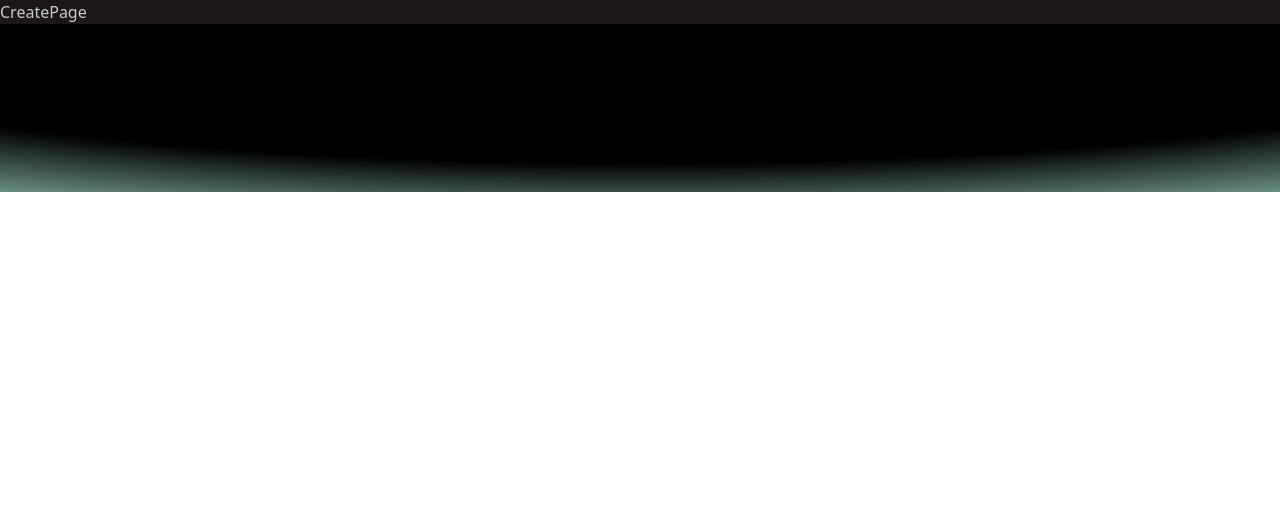
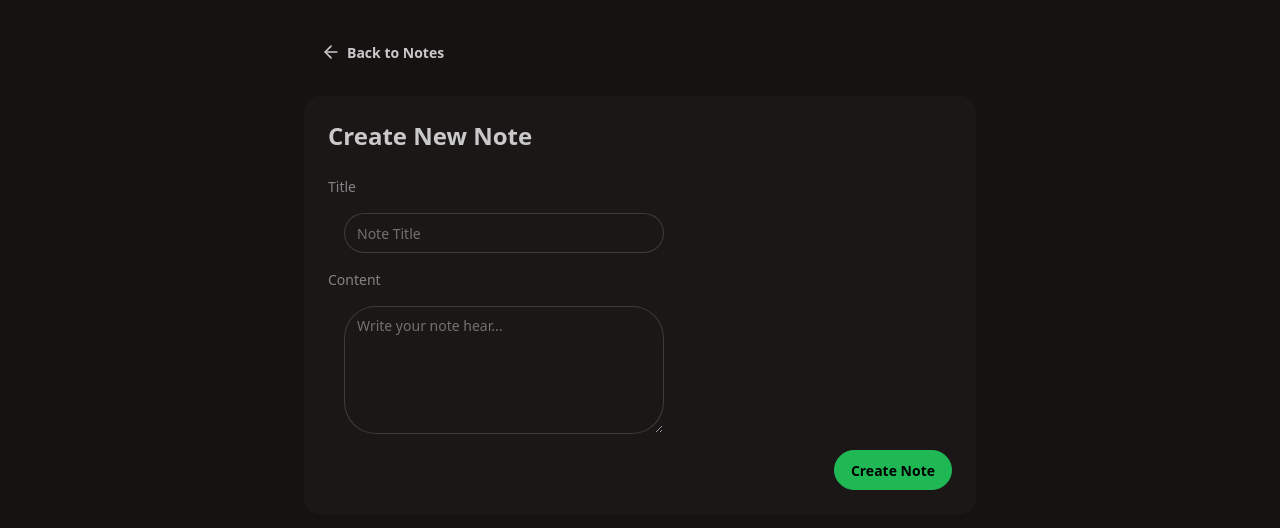
Before and after one commit to Nakul-Shakya/MERN_Thinkboard, a React (Vite) app in the folder frontend/: page /create in a window 1280 px wide. Shown: the top 528 px of the page. Built offline with nearby package versions, Linux system fonts and the light colour scheme.

Commit message:
CreatePage UI is 90% DONE

```diff
--- a/frontend/src/pages/CreatePage.jsx
+++ b/frontend/src/pages/CreatePage.jsx
@@ -1,9 +1,70 @@
-import React from 'react'
+import React, { useState } from "react";
+import { ArrowLeftIcon } from "lucide-react";
+import { Link } from "react-router";
 
 const CreatePage = () => {
+  const [title, setTitle] = useState("");
+  const [content, setContent] = useState("");
+  const [loading, setLoading] = useState(false);
+
+  const handleSubmit = () => {};
+
   return (
-    <div>CreatePage</div>
-  )
-}
+    <div className="min-h-screen bg-base-200">
+      <div className="container mx-auto px-4 py-8">
+        <div className="max-w-2xl mx-auto">
+          <Link to={"/"} className="btn btn-ghost mb-6">
+            <ArrowLeftIcon className="size-5" />
+            Back to Notes
+          </Link>
 
-export default CreatePage
+          <div className="card bg-base-100">
+            <div className="card-body">
+              <h2 className="card-title text-2xl mb-4">Create New Note</h2>
+              <form onSubmit={handleSubmit}>
+                <div className="form-control mb-4">
+                  <label className="label">
+                    <span className="label-text">Title</span>
+                  </label>
+                  <br />
+                  <input
+                    type="text"
+                    placeholder="Note Title"
+                    className="input input-bordered mt-4 ml-4"
+                    value={title}
+                    onChange={(e) => setTitle(e.target.value)}
+                  />
+                </div>
+
+                <div className="form-control mb-4">
+                  <label htmlFor="" className="label">
+                    <span className="label-text">Content</span>
+                  </label>
+                  <br />
+                  <textarea
+                    placeholder="Write your note hear..."
+                    className="textarea textarea-bordered h-32 mt-4 ml-4"
+                    value={content}
+                    onChange={(e) => setContent(e.target.value)}
+                  />
+                </div>
+
+                <div className="card-actions justify-end">
+                  <button
+                    type="submit"
+                    className="btn btn-primary"
+                    disabled={loading}
+                  >
+                    {loading ? "Creating..." : "Create Note"}
+                  </button>
+                </div>
+              </form>
+            </div>
+          </div>
+        </div>
+      </div>
+    </div>
+  );
+};
+
+export default CreatePage;
```
